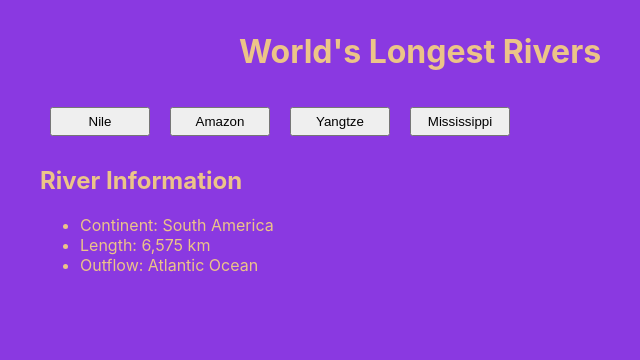
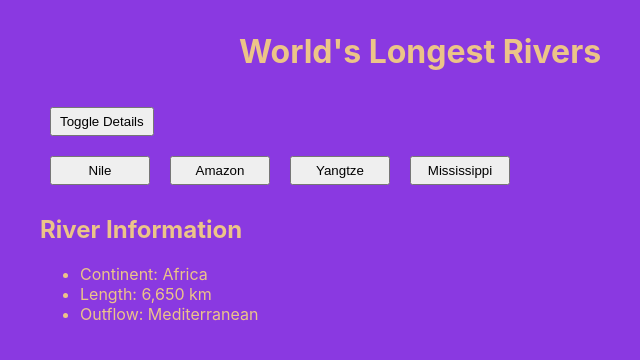
Before and after one commit to maksimo-vvd/lrn-digital-ocean-tutorial, a React (Create React App) app: page / in a window 1280 px wide. Shown: the top 360 px of the page, without its empty margins (220-860 px from the left). Built offline with nearby package versions, Linux system fonts and the light colour scheme.

Commit message:
Preventing Errors on Unmounted Components

```diff
--- a/src/components/App/App.js
+++ b/src/components/App/App.js
@@ -1,4 +1,4 @@
-import React, { useState } from 'react'
+import React, {useReducer, useState} from 'react'
 
 import styled from "styled-components"
 
@@ -21,17 +21,24 @@ const Title = styled.h1`
 `
 
 function App() {
-  const [river, setRiver] = useState('amazon')
+  const [river, setRiver] = useState('nile')
+  const [show, toggle] = useReducer( state => !state, true)
   return (
     <AppWrapper>
       <Title>World's Longest Rivers</Title>
+
+      <div>
+        <Button onClick={ toggle }>Toggle Details</Button>
+      </div>
 
       <Button onClick={() => setRiver('nile')}>Nile</Button>
       <Button onClick={() => setRiver('amazon')}>Amazon</Button>
       <Button onClick={() => setRiver('yangtze')}>Yangtze</Button>
       <Button onClick={() => setRiver('mississippi')}>Mississippi</Button>
 
-      <RiverInformation name={river} />
+      { show &&
+        <RiverInformation name={river}/>
+      }
     </AppWrapper>
   )
 }
--- a/src/components/RiverInformation/RiverInformation.js
+++ b/src/components/RiverInformation/RiverInformation.js
@@ -6,10 +6,16 @@ function RiverInformation({ name }) {
   const [riverInformation, setRiverInformation] = useState()
 
   useEffect(() => {
+    let mounted = true
     getRiverInformation(name)
-      .then(data =>
-        setRiverInformation(data)
-      )
+      .then(data => {
+        if (mounted) {
+          setRiverInformation(data)
+        }
+      })
+    return () => {
+      mounted = false
+    }
   }, [name])
 
   return (
--- a/src/services/rivers.js
+++ b/src/services/rivers.js
@@ -38,6 +38,6 @@ export function getRiverInformation(name) {
       resolve(
         rivers[name]
       )
-    }, 800)
+    }, 1500)
   })
 }
```
Also changed, not shown: 1 other file (tests, documents, lock files or other folders).
